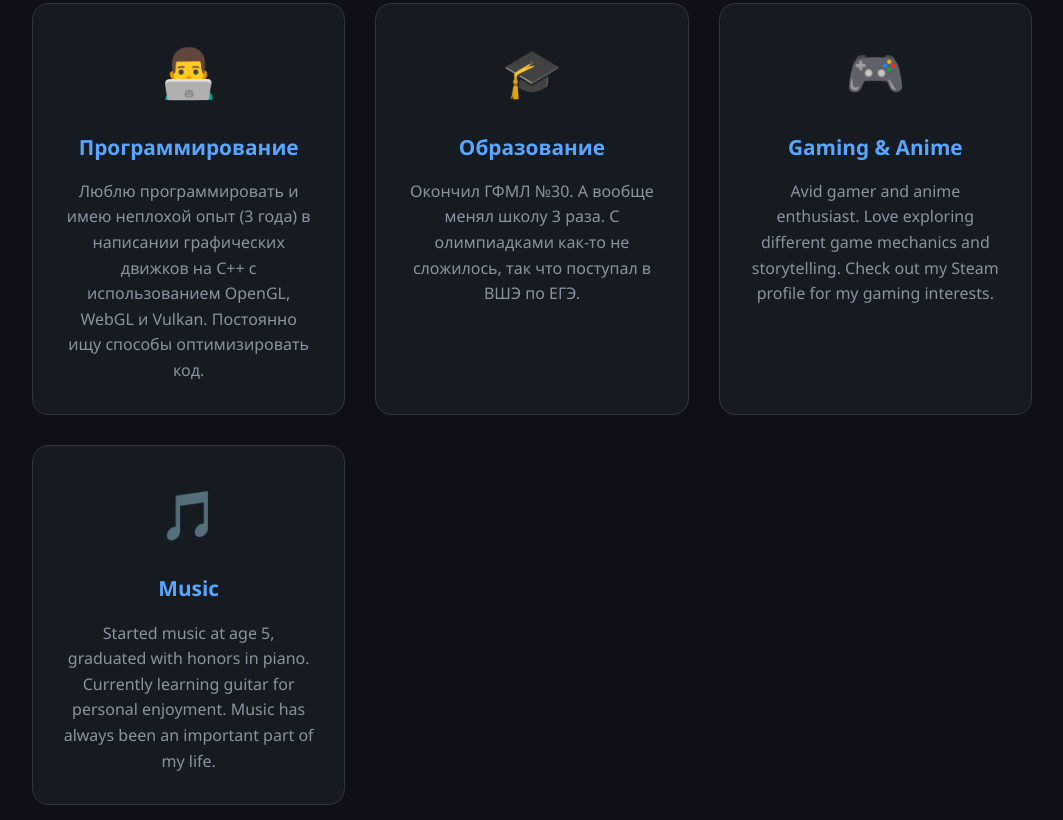
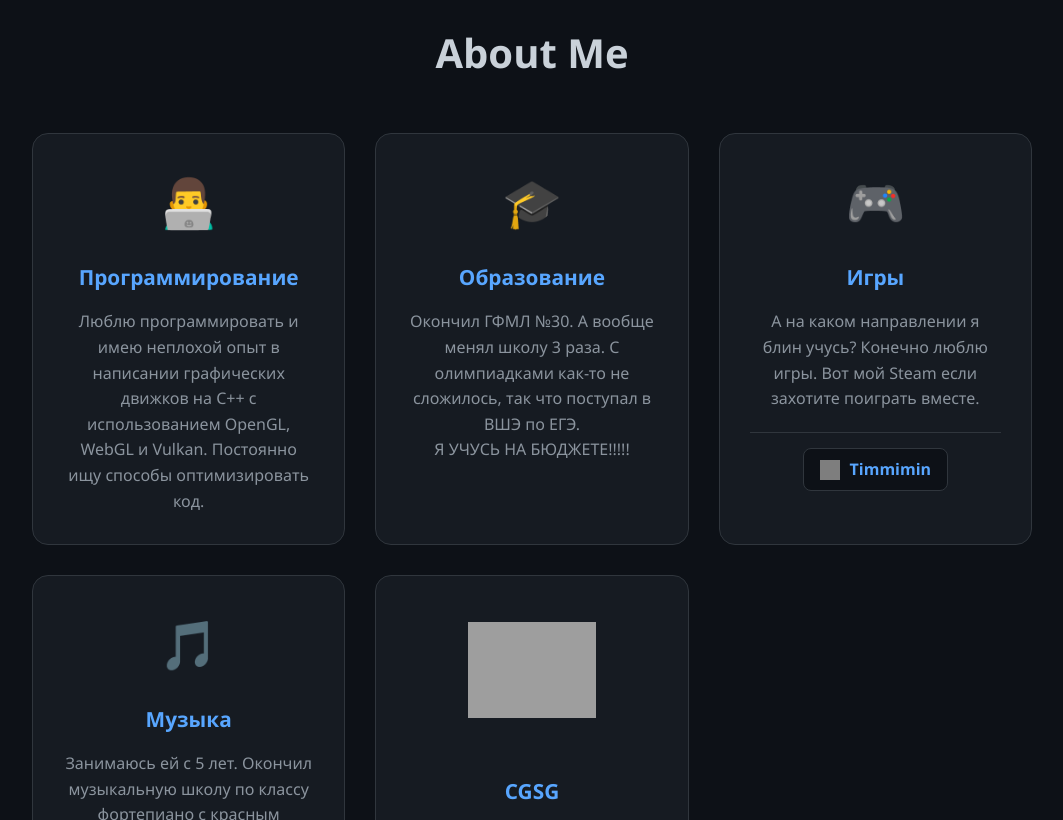
Before and after one commit to Tim2303/tim2303.github.io, a plain HTML site: page index.html in a window 1280 px wide. Shown: the part 1980-2800 px from the top of the page, without its empty margins (108-1171 px from the left). Drawn offline with Linux system fonts and the light colour scheme; grey boxes are pictures that could not be loaded.

Commit message:
Pre-final page variant.

```diff
--- a/index.html
+++ b/index.html
@@ -13,11 +13,18 @@
         <div class="hero-content">
             <h1>Тимур Минажетдинов</h1>
             <div class="hero-subtitle">C++ Developer & Graphics Programmer</div>
+            <div class="hero-subtitle">HSE - Computer games programming and engineering</div>
             <p class="hero-description">
-                На этой небольшой страничке вы можете найти краткую информацию о том, кто я такой
+                На этой небольшой страничке вы можете найти краткую информацию о том, кто я такой. Если что на все плитки можно кликнуть и посмотреть подробности
             </p>
             <a href="mailto:tireminazhetdinov@edu.hse.ru" class="contact-btn">
-                Get in touch
+                Моя почта
+            </a>
+            <a href="https://t.me/Timmimin" class="contact-btn">
+                Мой тг
+            </a>
+            <a href="https://github.com/Tim2303" class="contact-btn">
+                Мой GitHub
             </a>
         </div>
     </div>
@@ -75,22 +82,38 @@
             <div class="about-card fade-in">
                 <span class="about-icon">👨‍💻</span>
                 <h3>Программирование</h3>
-                <p>Люблю программировать и имею неплохой опыт (3 года) в написании графических движков на C++ с использованием OpenGL, WebGL и Vulkan. Постоянно ищу способы оптимизировать код.</p>
+                <p>Люблю программировать и имею неплохой опыт в написании графических движков на C++ с использованием OpenGL, WebGL и Vulkan. Постоянно ищу способы оптимизировать код.</p>
             </div>
             <div class="about-card fade-in">
                 <span class="about-icon">🎓</span>
                 <h3>Образование</h3>
                 <p>Окончил ГФМЛ №30. А вообще менял школу 3 раза. С олимпиадками как-то не сложилось, так что поступал в ВШЭ по ЕГЭ.</p>
+                <p>Я УЧУСЬ НА БЮДЖЕТЕ!!!!!</p>
             </div>
             <div class="about-card fade-in">
                 <span class="about-icon">🎮</span>
-                <h3>Gaming & Anime</h3>
-                <p>Avid gamer and anime enthusiast. Love exploring different game mechanics and storytelling. Check out my Steam profile for my gaming interests.</p>
+                <h3>Игры</h3>
+                <p>А на каком направлении я блин учусь? Конечно люблю игры. Вот мой Steam если захотите поиграть вместе.</p>
+
+                <div class="steam-profile">
+                    <a href="https://steamcommunity.com/profiles/76561199084390769/" target="_blank" class="steam-link">
+                        <img src="https://upload.wikimedia.org/wikipedia/commons/8/83/Steam_icon_logo.svg" alt="Steam" class="steam-icon">
+                        <span class="steam-name">Timmimin</span>
+                    </a>
+                </div>
             </div>
             <div class="about-card fade-in">
                 <span class="about-icon">🎵</span>
-                <h3>Music</h3>
-                <p>Started music at age 5, graduated with honors in piano. Currently learning guitar for personal enjoyment. Music has always been an important part of my life.</p>
+                <h3>Музыка</h3>
+                <p>Занимаюсь ей с 5 лет. Окончил музыкальную школу по классу фортепиано с красным дипломом. Сейчас играю на гитаре</p>
+            </div>
+            <div class="about-card fade-in">
+                <span class="about-icon">
+                    <img src="https://cgsg.pml30.ru/!inc/CGSG-Logo.png" alt="Steam" class="cgsg-icon">
+                </span>
+                <h3>CGSG</h3>
+                <p>Срок обучения - 3 года</p>
+                <p>Проектов написано - 57</p>
             </div>
         </div>
     </div>
--- a/styles.css
+++ b/styles.css
@@ -84,6 +84,7 @@ body {
 .contact-btn {
     display: inline-flex;
     align-items: center;
+    margin: 1rem;
     gap: 10px;
     background: var(--primary);
     color: white;
@@ -271,3 +272,57 @@ body {
         font-size: 2rem;
     }
 }
+
+/* Steam link */
+.steam-profile {
+    margin-top: 20px;
+    padding-top: 15px;
+    border-top: 1px solid var(--border);
+}
+
+.steam-link {
+    display: inline-flex;
+    align-items: center;
+    gap: 10px;
+    padding: 8px 16px;
+    background: var(--background);
+    border-radius: 8px;
+    text-decoration: none;
+    color: var(--text);
+    border: 1px solid var(--border);
+    transition: var(--transition);
+}
+
+.steam-link:hover {
+    border-color: var(--primary);
+    transform: translateY(-2px);
+    box-shadow: 0 4px 12px rgba(0, 0, 0, 0.2);
+}
+
+.steam-icon {
+    width: 20px;
+    height: 20px;
+    filter: brightness(0.8);
+    transition: var(--transition);
+}
+
+.steam-link:hover .steam-icon {
+    filter: brightness(1);
+}
+
+.steam-name {
+    font-weight: 600;
+    color: var(--primary);
+    transition: var(--transition);
+}
+
+.steam-link:hover .steam-name {
+    color: var(--secondary);
+}
+
+.cgsg-icon {
+    width: 8rem;
+    height: 8rem;
+    object-fit: contain;
+    border-radius: 7px;
+}
```
Also changed, not shown: !Logos/TCR.png (added), !Logos/TPS.png, !Logos/TTP.png.
